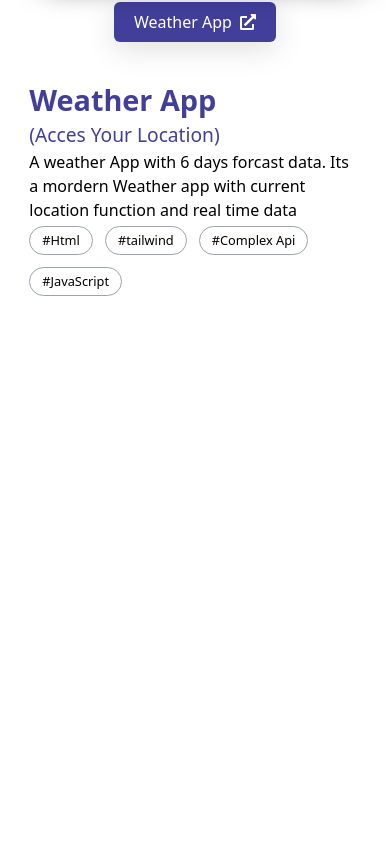
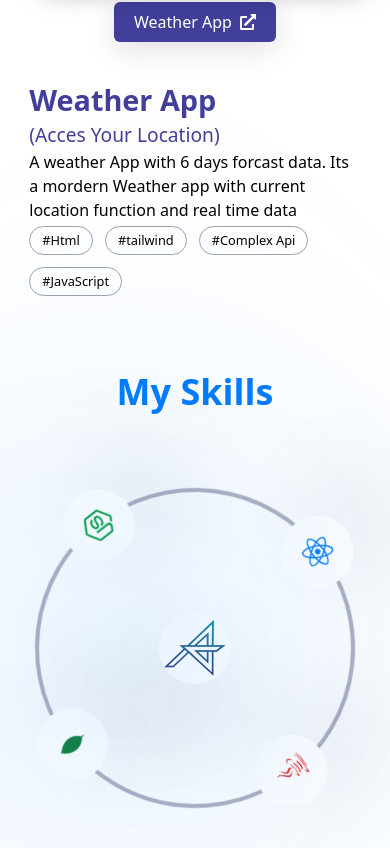
Before and after one commit to Dev-akash77/react_portfolio, a React (Vite) app: page / in a window 390 px wide. Shown: the part 4170-5018 px from the top of the page. Before the commit the page ends 4594 px from the top, so only its background shows below. Built offline with nearby package versions, Linux system fonts and the light colour scheme.

Commit message:
skill created

```diff
--- a/src/App.jsx
+++ b/src/App.jsx
@@ -2,12 +2,14 @@ import React from 'react'
 import Nav from './Pages/Nav'
 import Home from './Pages/Home'
 import Project from './Pages/Project'
+import Skills from './Layout/Skills'
 const App = () => {
   return (
     <div className='bg-white'>
       <Nav />
       <Home />
       <Project />
+      <Skills />
     </div>
   )
 }
--- /dev/null
+++ b/src/Layout/Skills.jsx
@@ -0,0 +1,38 @@
+import React from "react";
+import { DiMongodb } from "react-icons/di";
+import { FaJava, FaNodeJs, FaReact } from "react-icons/fa";
+
+const Skills = () => {
+  return (
+    <div className=" mt-5 cc">
+      <div className="container cc relative">
+        <div className="py-16">
+          <div className="relative rounded-full cc w-[20rem] h-[20rem] md:w-[33rem] md:h-[33rem] main_r_b border-4 border-grey">
+            <div className="absolute cc alsk text-7xl -top-9 md:-top-14 z-30 bg-white">
+              <DiMongodb className="text-green-700" />
+            </div>
+            <div className="absolute cc alsk text-7xl  -left-9 md:-left-14 z-30 bg-white">
+              <FaJava className="text-red-600" />
+            </div>
+            <div className="absolute cc alsk text-7xl  -right-9 md:-right-14 z-30 bg-white">
+              <FaNodeJs className="text-green-600" />
+            </div>
+            <div className="absolute cc alsk text-7xl  -bottom-9 md:-bottom-14 z-30 bg-white">
+              <FaReact className="text-blue" />
+            </div>
+          </div>
+        </div>
+        <div className="absolute alsk cc">
+          <img
+            src="./images/name-logo.svg"
+            alt="developer logo"
+            className="w-16"
+          />
+        </div>
+        <div className="absolute bglight"></div>
+      </div>
+    </div>
+  );
+};
+
+export default Skills;
--- a/src/Pages/Project.jsx
+++ b/src/Pages/Project.jsx
@@ -99,6 +99,8 @@ const Project = () => {
           })}
         </div>
         <div className="line_project bg-blue w-[.1rem] h-full absolute top-0 hidden md:block"></div>
+        <div className="line_project bg-blue w-[.1rem] h-[15rem] absolute -bottom-[8rem] hidden md:block"></div>
+      <div className="absolute -bottom-[8rem] md:border-2 md:border-blue text-4xl p-3 text-blue font-semibold rounded-md bg-white">My Skills</div>
       </div>
     </div>
   );
--- a/src/index.css
+++ b/src/index.css
@@ -122,3 +122,46 @@ html {
     display: none;
   }
 }
+.main_r_b {
+  animation: rtd 10s linear infinite;
+}
+@keyframes rtd {
+  to {
+    transform: rotate(0deg);
+  }
+  from {
+    transform: rotate(-360deg);
+  }
+}
+.alsk {
+  box-shadow: rgba(17, 12, 46, 0.15) 0px 48px 100px 0px;
+  border-radius: 50%;
+  width: 8rem;
+  height: 8rem;
+}
+.bglight {
+  height: 10rem;
+  width: 9.5rem;
+  border-radius: 50%;
+  filter: blur(10rem);
+  background-color: var(--blue);
+  right: 10rem;
+  animation: rtd 10s linear infinite;
+}
+
+@media (max-width: 770px) {
+  .alsk {
+    width: 6rem;
+    height: 6rem;
+    background-color: var(--white);
+    font-size: 2rem;
+  }
+}
+@media (max-width: 450px) {
+  .alsk {
+    width: 4.5rem;
+    height: 4.5rem;
+    background-color: var(--white);
+    font-size: 2rem;
+  }
+}
```
